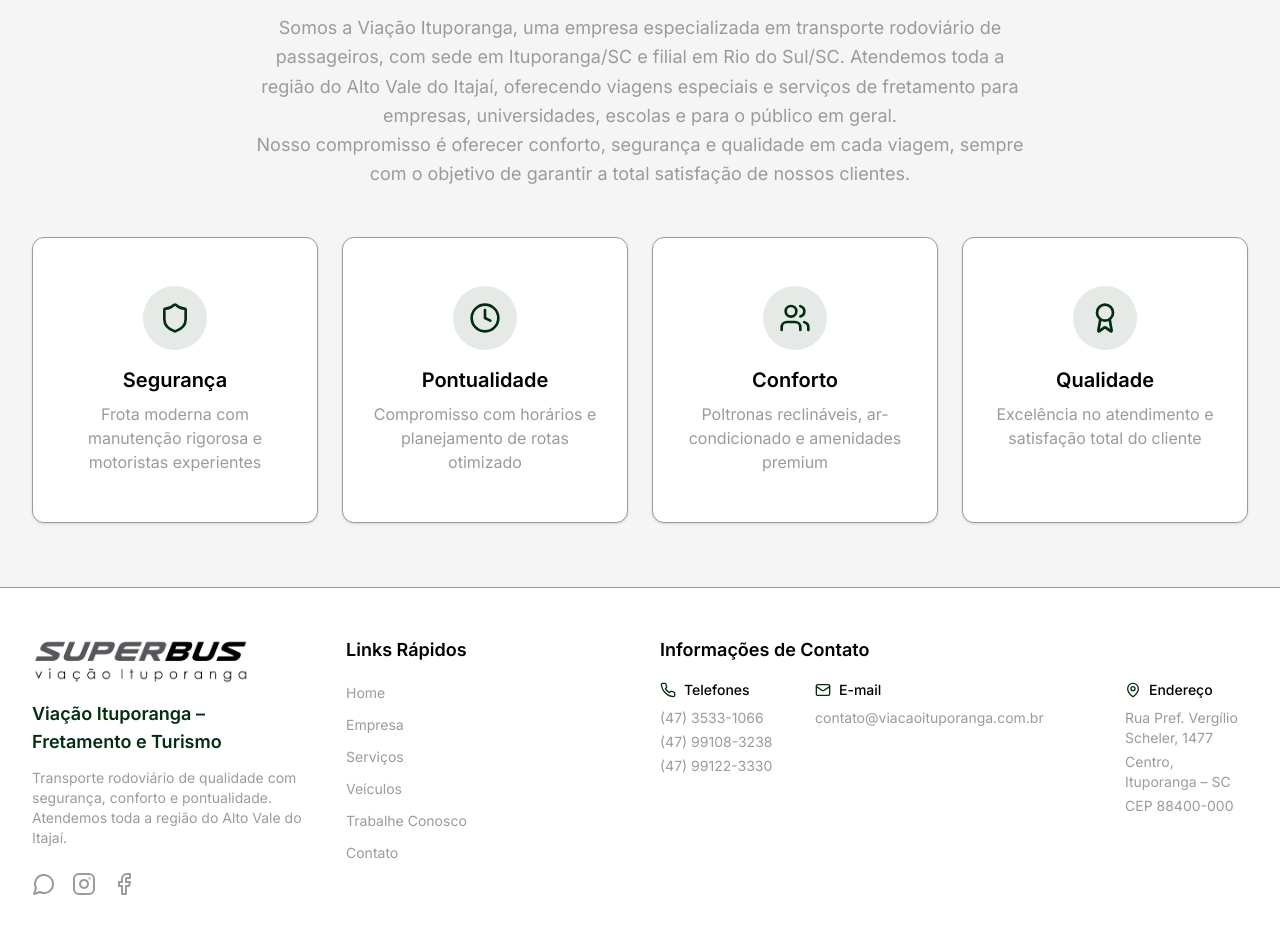
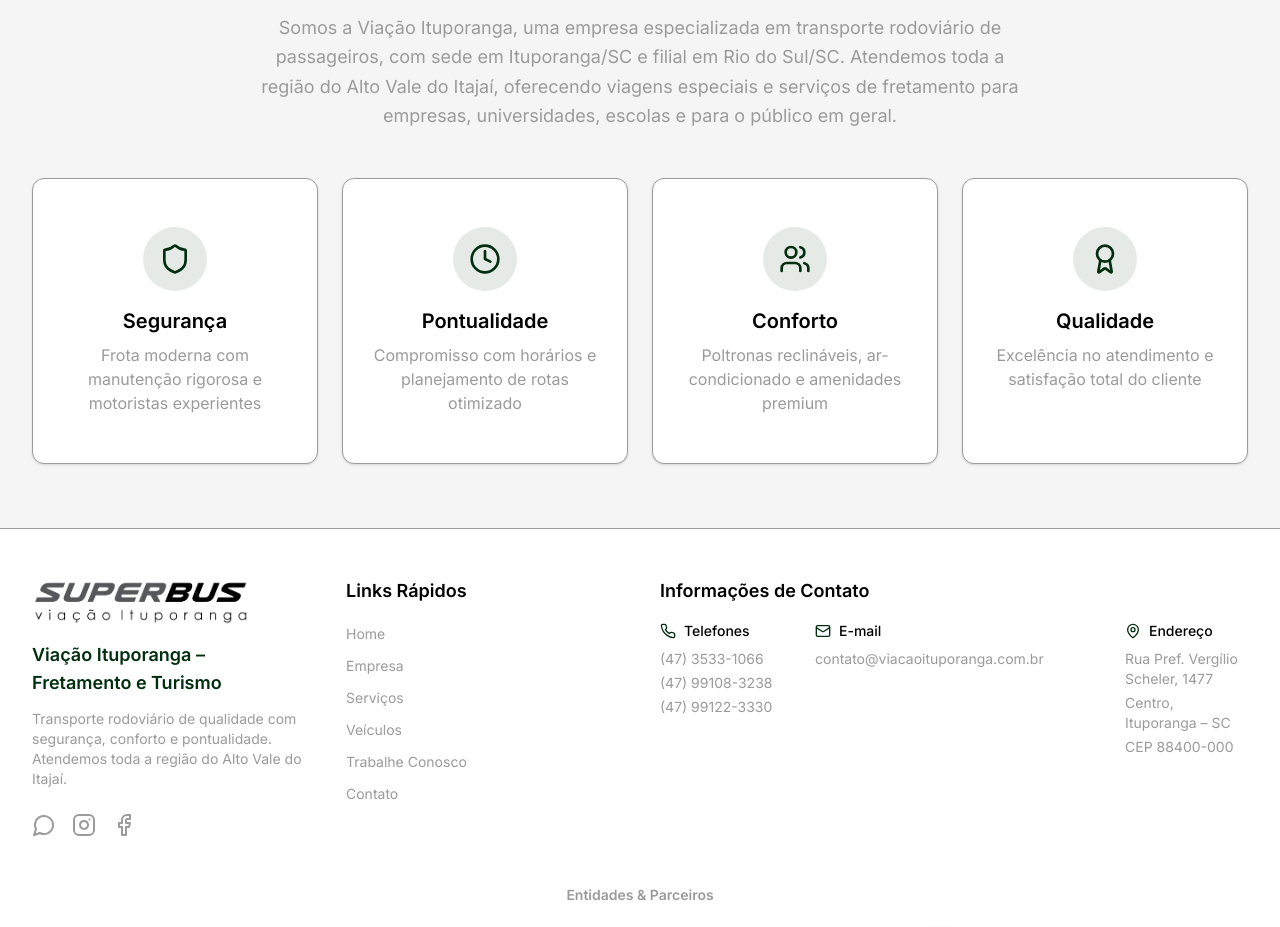
Before and after one commit to viacaoituporanga/siteviacao, a Next.js app: page / in a window 1280 px wide. Shown: the part 1000-1927 px from the top of the page. Built offline with nearby package versions, Linux system fonts and the light colour scheme.

Commit message:
Update about-section.tsx

```diff
--- a/components/about-section.tsx
+++ b/components/about-section.tsx
@@ -36,11 +36,6 @@ export function AboutSection() {
             e filial em Rio do Sul/SC. Atendemos toda a região do Alto Vale do Itajaí, oferecendo viagens especiais e serviços de
             fretamento para empresas, universidades, escolas e para o público em geral.
           </p>
-          <p className="text-lg text-muted-foreground max-w-3xl mx-auto leading-relaxed">
-
-            Nosso compromisso é oferecer conforto, segurança e qualidade em cada viagem, sempre com o objetivo de garantir a total
-            satisfação de nossos clientes.
-          </p>
         </div>
 
         <div className="grid grid-cols-1 md:grid-cols-2 lg:grid-cols-4 gap-6">
```
